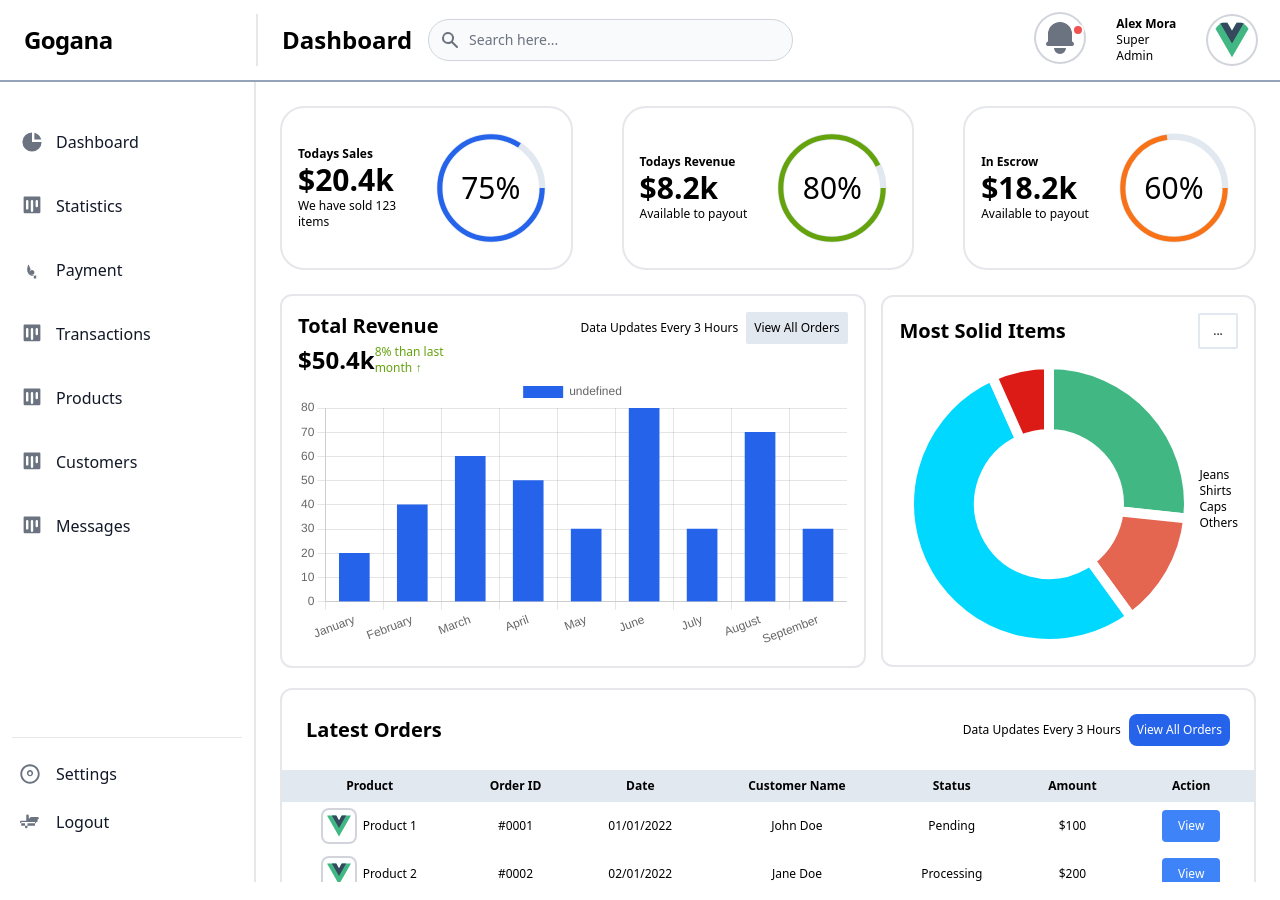
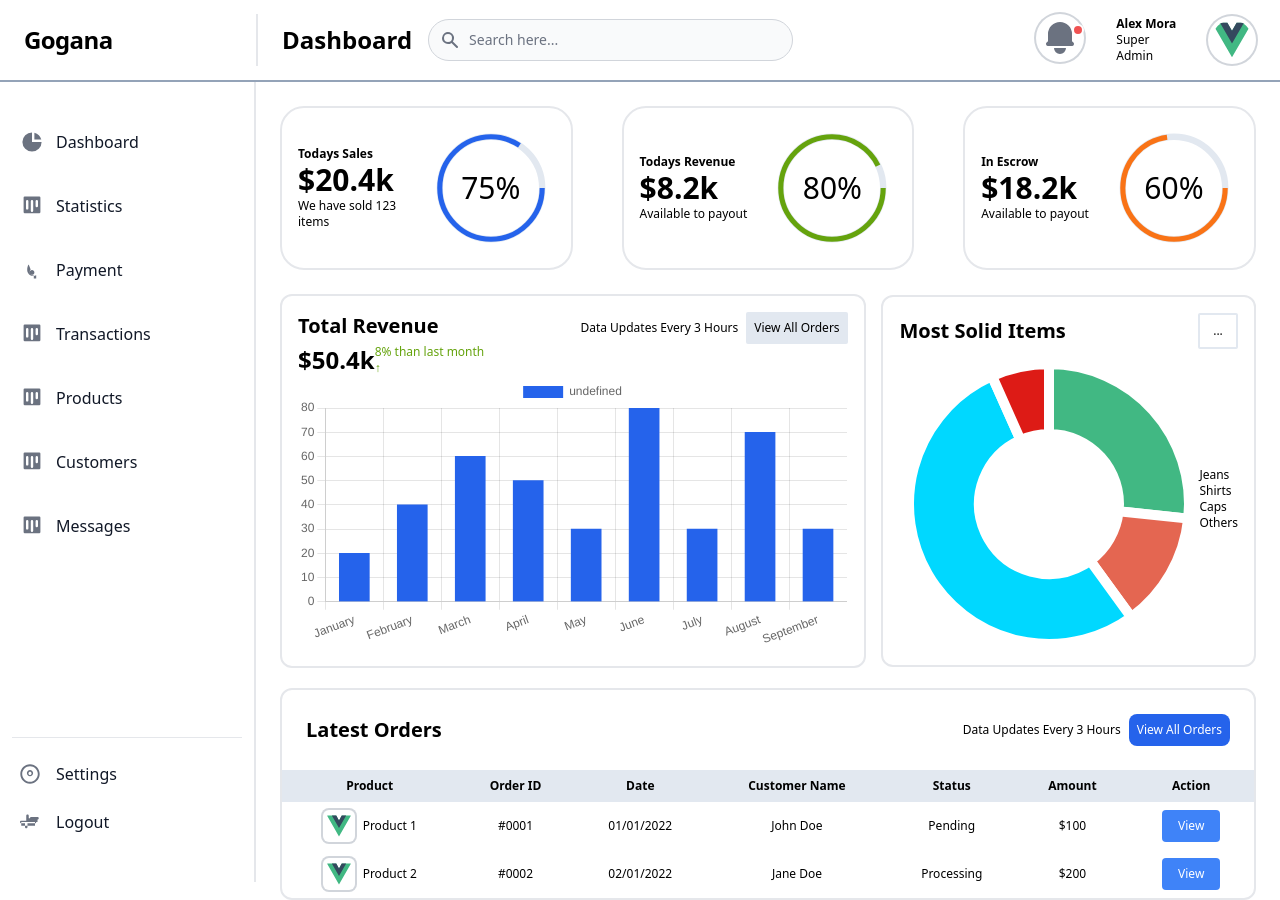
Before and after one commit to piesieomane/finance-dashboard, a Vue app: page /dashboard in a window 1280 px wide. Built offline with nearby package versions, Linux system fonts and the light colour scheme.

Commit message:
change scroll behavior

```diff
--- a/src/views/DashboardView.vue
+++ b/src/views/DashboardView.vue
@@ -52,7 +52,7 @@ export default {
 };
 </script>
 <template>
-  <div class="p-6 flex flex-col overflow-y-scroll max-h-screen">
+  <div class="p-6 flex flex-col bg-scroll  hover:overflow-y-scroll max-h-screen">
     <div class="flex flex-row justify-between">
       <div class="w-[30%]">
         <Hi
@@ -96,7 +96,7 @@ export default {
             <button class="bg-[#e2e8f0] p-2 rounded-sm">View All Orders</button>
           </div>
         </div>
-        <div class="flex flex-row w-[30%] justify-between items-center">
+        <div class="flex flex-row w-[35%] justify-between items-center">
           <h1 class="text-2xl font-semibold">$50.4k</h1>
           <p class="text-[#65a30d]">8% than last month <span>&#8593</span></p>
         </div>
```
